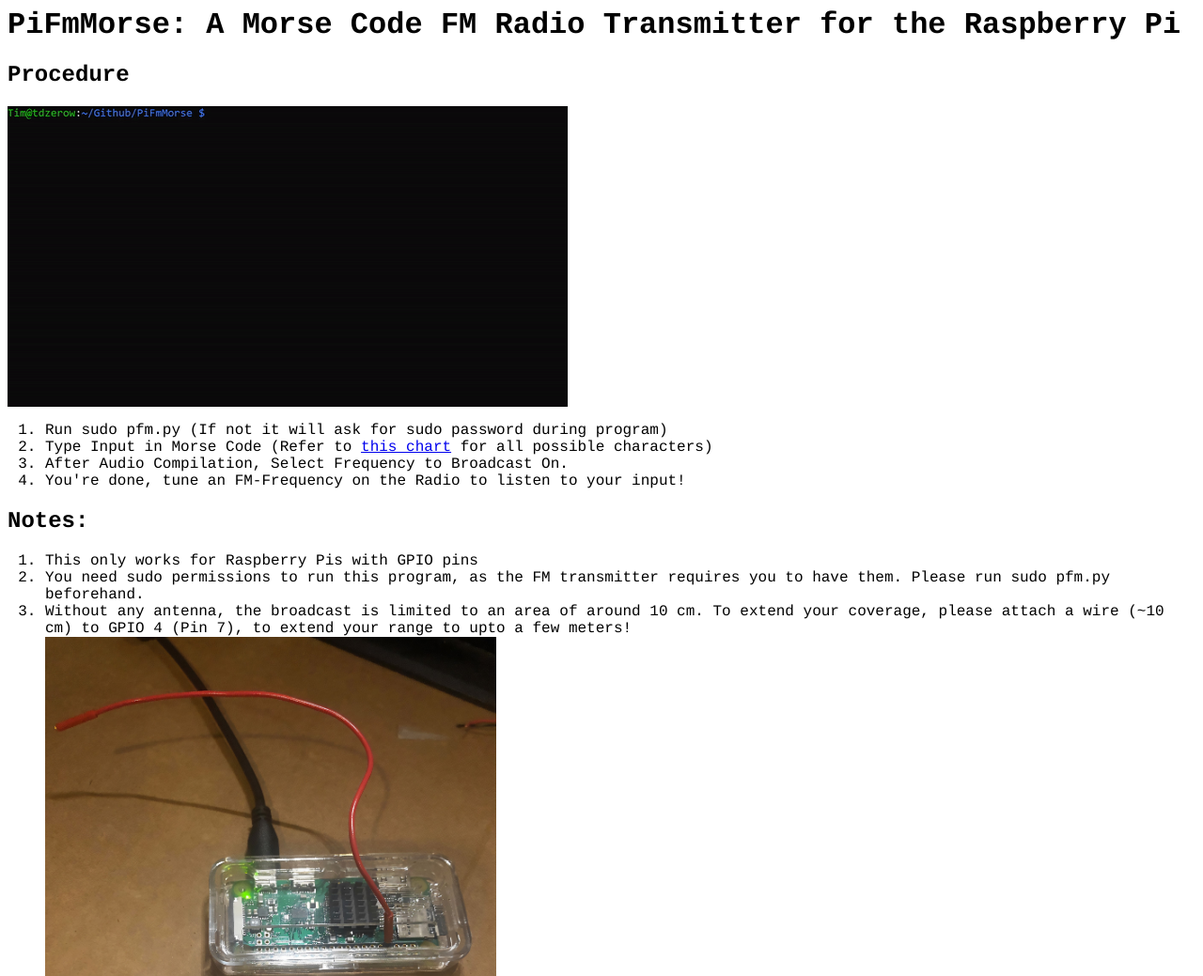
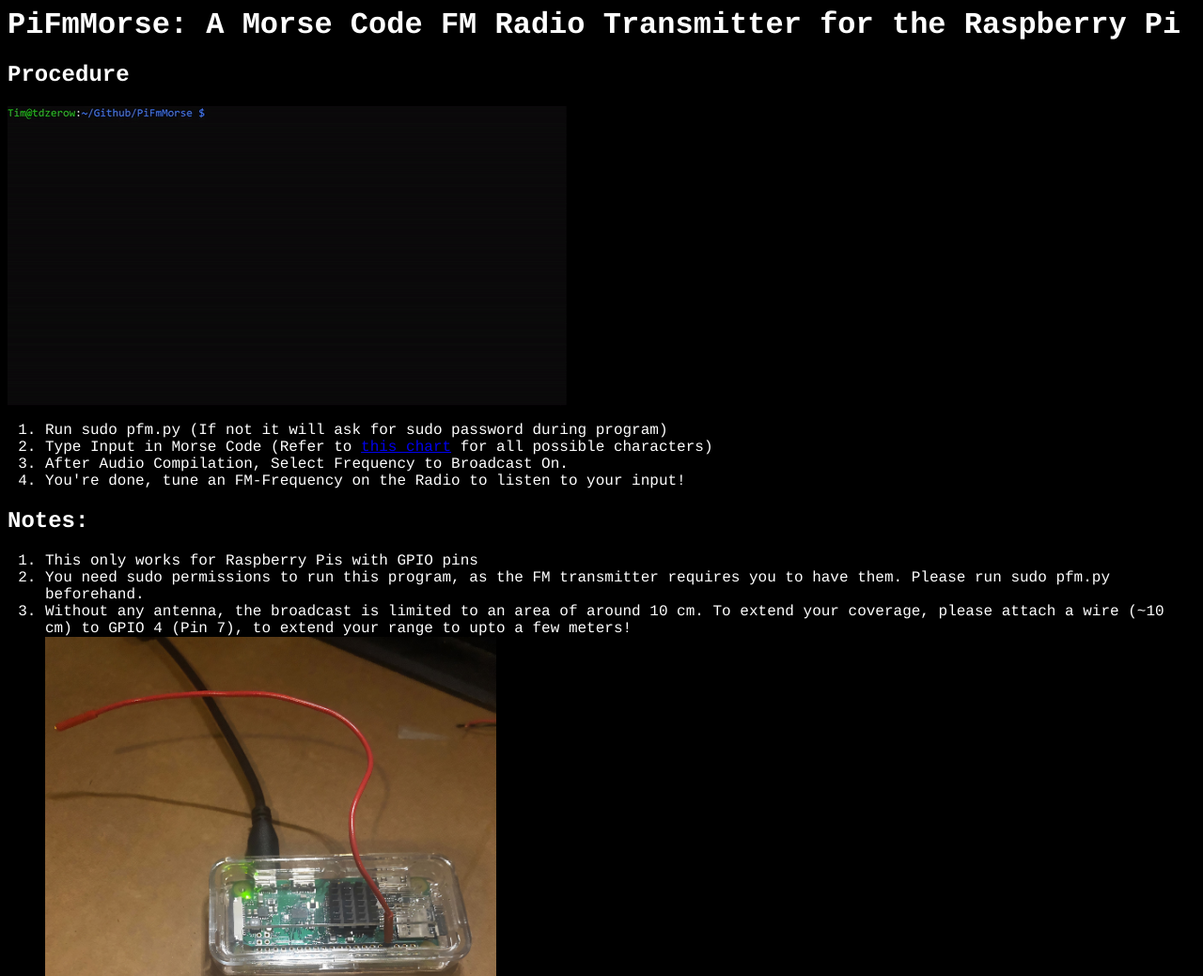
Before and after one commit to dotimothy/PiFmMorse, a plain HTML site: page index.html in a window 1280 px wide. Shown: the top 1039 px of the page at 94% size. Drawn offline with Linux system fonts and the light colour scheme.

Commit message:
Update index.html

```diff
--- a/index.html
+++ b/index.html
@@ -1,7 +1,13 @@
 <style>
-  * {
-    font-family: Courier;
-  }
+ * {
+  font-family: Courier;
+ }
+ body {
+  background-color: black;
+ }
+ h1,h2,li,p {
+  color: white;
+ }
 </style>
 <body>
   <h1 id="pifmmorse-a-morse-code-fm-radio-transmitter-for-the-raspberry-pi">PiFmMorse: A Morse Code FM Radio Transmitter for the Raspberry Pi</h1>
```
